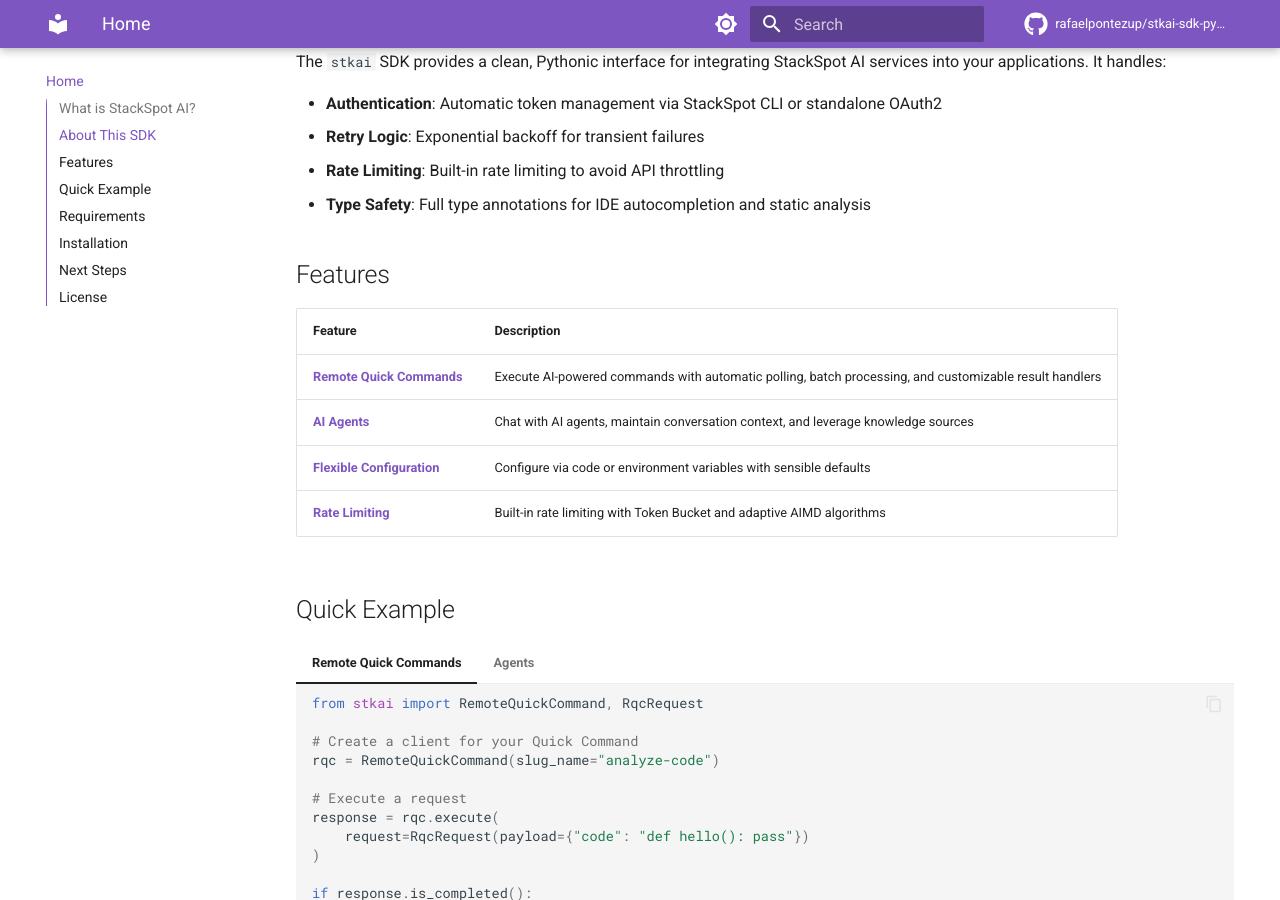
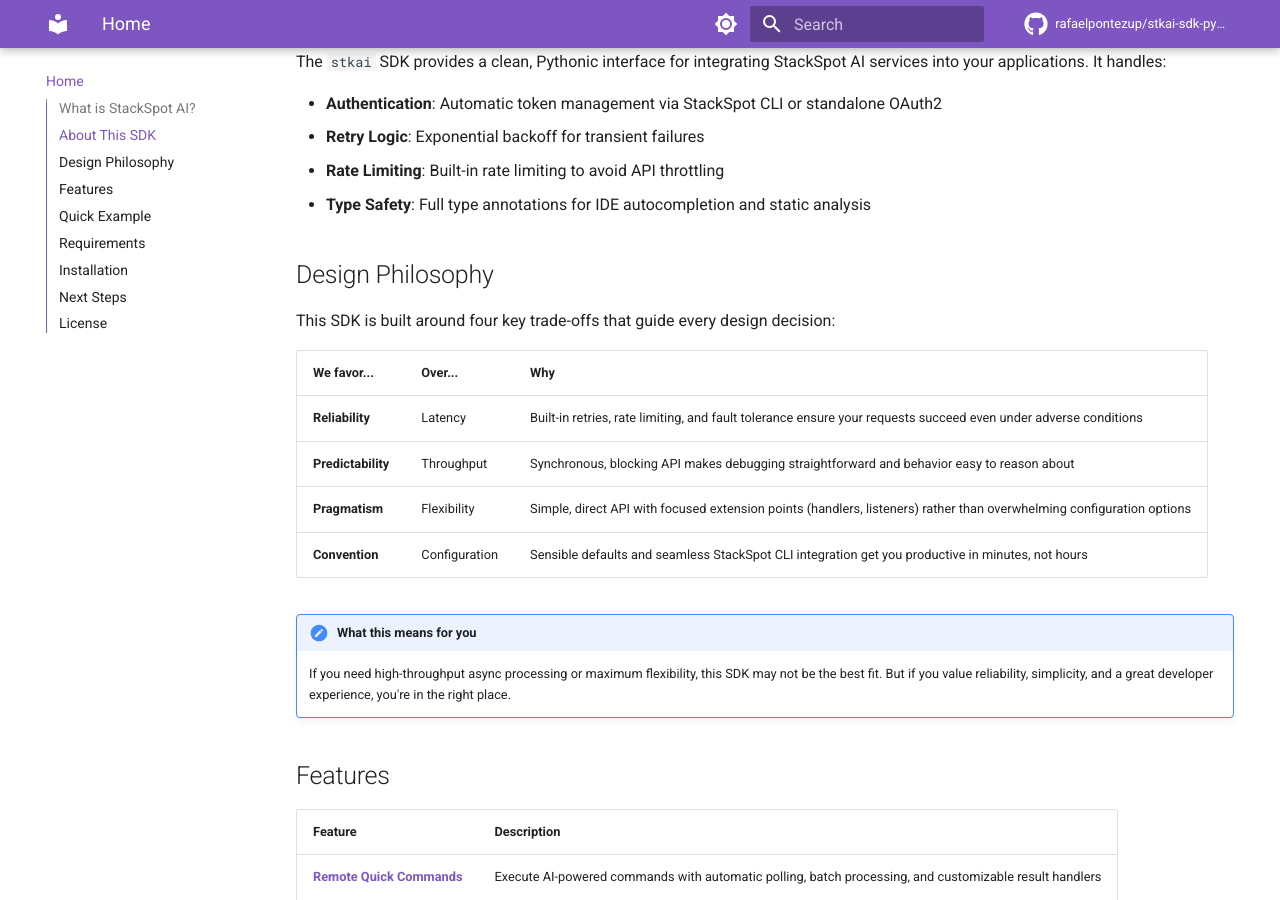
Before and after one commit to rafaelpontezup/stkai-sdk-python, an MkDocs documentation site: the page built from docs/index.md, in a window 1280 px wide and 900 px high, scrolled down 624 px. Built offline with MkDocs 1.6.1 and Material for MkDocs 9.7.7, drawn with Linux system fonts in a browser that asks for light colours; comment, search, counter and statistics services are not loaded.

Commit message:
adds SDK's design principles in docs;

```diff
--- a/docs/index.md
+++ b/docs/index.md
@@ -21,6 +21,21 @@
 - **Retry Logic**: Exponential backoff for transient failures
 - **Rate Limiting**: Built-in rate limiting to avoid API throttling
 - **Type Safety**: Full type annotations for IDE autocompletion and static analysis
+
+## Design Philosophy
+
+This SDK is built around four key trade-offs that guide every design decision:
+
+| We favor... | Over... | Why |
+|-------------|---------|-----|
+| **Reliability** | Latency | Built-in retries, rate limiting, and fault tolerance ensure your requests succeed even under adverse conditions |
+| **Predictability** | Throughput | Synchronous, blocking API makes debugging straightforward and behavior easy to reason about |
+| **Pragmatism** | Flexibility | Simple, direct API with focused extension points (handlers, listeners) rather than overwhelming configuration options |
+| **Convention** | Configuration | Sensible defaults and seamless StackSpot CLI integration get you productive in minutes, not hours |
+
+!!! note "What this means for you"
+    If you need high-throughput async processing or maximum flexibility, this SDK may not be the best fit.
+    But if you value reliability, simplicity, and a great developer experience, you're in the right place.
 
 ## Features
 
```
Also changed, not shown: README.md (+9 -0 lines).
